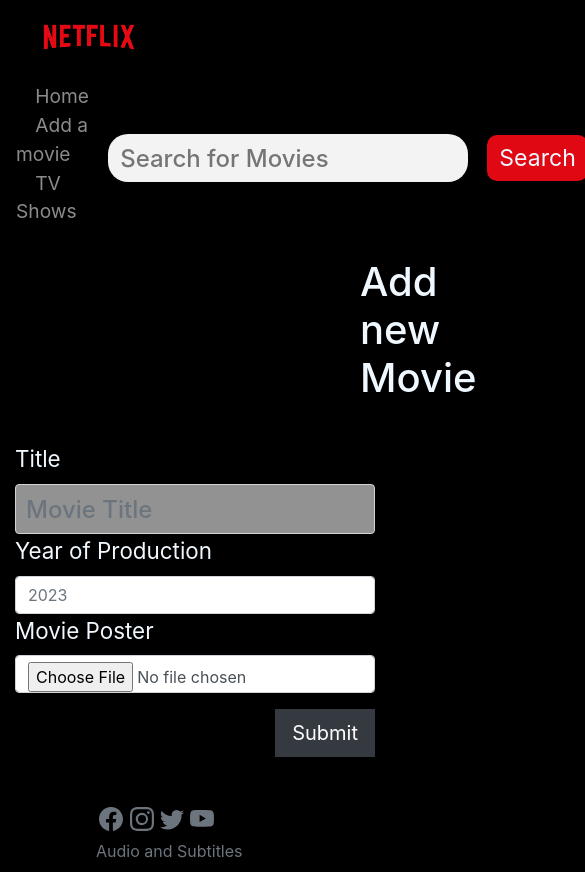
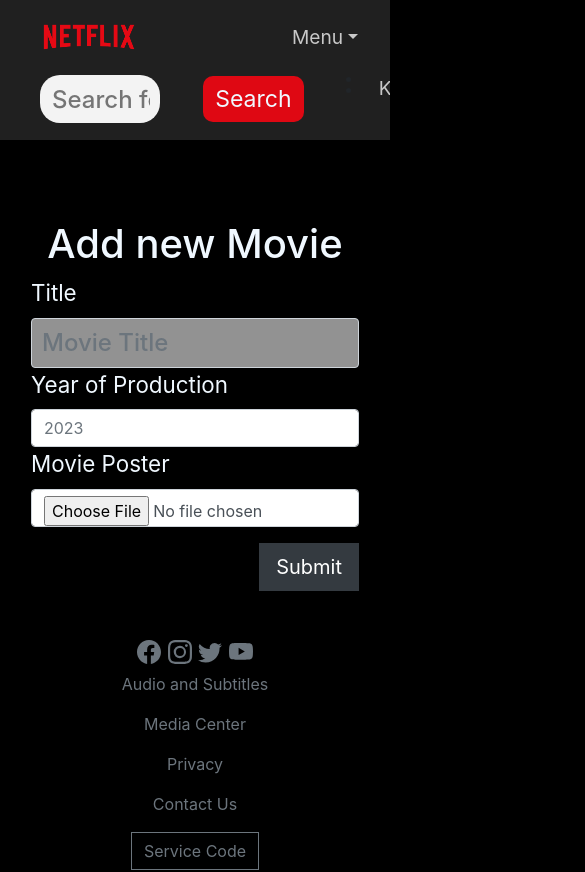
Before and after one commit to rahimov19/epicode-u9-d3-hw, a React (Create React App) app: page /order in a window 390 px wide. Shown: the top 872 px of the page, 585 px wide, since content can reach past the window. Built offline with nearby package versions, Linux system fonts and the light colour scheme.

Commit message:
netflix page done

```diff
--- a/public/index.html
+++ b/public/index.html
@@ -24,7 +24,7 @@
       work correctly both with client-side routing and a non-root public URL.
       Learn how to configure a non-root public URL by running `npm run build`.
     -->
-    <title>React App</title>
+    <title>Netflix Clone App</title>
   </head>
   <body>
     <noscript>You need to enable JavaScript to run this app.</noscript>
--- a/src/App.css
+++ b/src/App.css
@@ -18,9 +18,26 @@
 #orderComponent {
   color: aliceblue;
 }
+.searchH1 {
+  color: #f3f3f3;
+  text-align: center;
+  margin-top: 2em;
+}
 #orderComponent h1 {
-  margin-left: 9em;
-  margin-bottom: 1em;
+  text-align: center;
+  margin-top: 2em;
+}
+.aDropdown {
+  position: relative;
+}
+.dropdown-item:hover {
+  color: transparent;
+}
+.aDropdown div {
+  position: absolute;
+  top: 2.2em;
+  z-index: 999;
+  /* right: 0.5em; */
 }
 .navbar-link {
   margin-inline: 1em;
@@ -130,11 +147,14 @@
   background-color: var(--home-bg-color);
 }
 #searchInput {
-  width: 30%;
+  width: 80%;
   height: 1.7em;
+  min-width: 5em;
+  max-width: 12em;
   border-radius: 20px;
   background-color: #f3f3f3;
   color: #000;
+  margin-inline: 1em;
 }
 .icon {
   margin: 4px 10px;
@@ -161,9 +181,24 @@
 }
 .movie-cover {
   width: 99%;
+  object-fit: contain;
+  height: 16em;
   transition: 0.3s;
   opacity: 0.7;
+  margin-block: 1em;
 }
+.rowMov {
+  height: 18em;
+  overflow: hidden;
+}
+.navbarDiv {
+  background-color: #202020;
+  overflow: hidden;
+}
+.navbar a {
+  color: #c8c8c8 !important;
+}
+
 .movie-cover:hover {
   /* opacity: 1; */
   cursor: pointer;
@@ -253,18 +288,6 @@
   border-radius: 0 10px 0 10px;
 }
 
-/* html
-  body
-  div#root
-  div
-  div.container-fluid
-  div.movie-gallery.m-2
-  div.carousel.slide
-  div.carousel-inner
-  div.carousel-inner.active
-  div.active.carousel-item
-  div.movie-row
-  div#first_row.row */
 .spinner-border,
 .spinnerO {
   margin-inline: auto;
@@ -344,7 +367,7 @@
 }
 .navbar a {
   font-size: 1.2em;
-  color: rgba(139, 139, 139, 1) !important;
+  /* color: rgba(139, 139, 139, 1) !important; */
 }
 #buttondrop {
   background-color: transparent;
--- a/src/Components/BackendModal.jsx
+++ b/src/Components/BackendModal.jsx
@@ -28,7 +28,6 @@
       const endpoint = `${apiUrl}/movies`;
       const response = await fetch(endpoint, options);
       movieId = await response.json();
-      console.log(movieId);
     } catch (error) {
       console.log(error);
     }
@@ -42,14 +41,13 @@
     try {
       const endpoint = `${apiUrl}/files/${movieId.id}/cover`;
       const repsonse = await fetch(endpoint, imageOptions);
-      console.log(repsonse);
     } catch (error) {
       console.log(error);
     }
   };
 
   return (
-    <div id="orderComponent">
+    <div id="orderComponent" className="my-5 mx-3">
       <h1>Add new Movie</h1>
 
       <Container>
--- a/src/Components/Details.jsx
+++ b/src/Components/Details.jsx
@@ -17,7 +17,6 @@
 
 export default function Details() {
   const params = useParams();
-  console.log(params);
 
   const [movie, setMovie] = useState(null);
   const [reviews, setReviews] = useState([]);
@@ -70,10 +69,9 @@
       );
       if (response.ok) {
         let data = await response.json();
-        console.log(data);
+
         setTimeout(() => {
           setMovie(data);
-          console.log(movie);
         }, 3000);
       } else {
         console.log("error");
@@ -88,7 +86,6 @@
       const response = await fetch(endpoint);
       const data = await response.json();
       setReviews(data);
-      console.log(reviews);
     } catch (error) {
       console.log(error);
     }
--- a/src/Components/FooterBar.jsx
+++ b/src/Components/FooterBar.jsx
@@ -5,7 +5,7 @@
   render() {
     return (
       <>
-        <Container fluid className="m-5 px-5">
+        <Container fluid className="text-center px-5">
           <div className="row">
             <div className="col-md-3">
               <ul className="navbar-nav">
--- a/src/Components/MoviesList.jsx
+++ b/src/Components/MoviesList.jsx
@@ -21,10 +21,9 @@
         const filteredData = data.filter(
           (movie) => movie.Type === this.props.par
         );
-        console.log(data);
+
         setTimeout(() => {
           this.setState({ fetchMovies: filteredData });
-          console.log(this.state);
         }, 1000);
       } else {
         console.log("error");
@@ -43,10 +42,17 @@
             <div className="carousel-inner">
               <Carousel.Item className="active">
                 <div className="movie-row">
-                  <Row className="row" id="first_row">
+                  <Row className="row rowMov" id="first_row">
                     {this.state.fetchMovies ? (
                       this.state.fetchMovies.slice(0, 6).map((movie) => (
-                        <Col md={2} key={movie.imdbID}>
+                        <Col
+                          xl={2}
+                          lg={2}
+                          md={3}
+                          sm={4}
+                          xs={12}
+                          key={movie.imdbID}
+                        >
                           <img
                             className="movie-cover"
                             src={movie.Poster}
@@ -85,7 +91,14 @@
                   <Row className="row" id="first_row2">
                     {this.state.fetchMovies ? (
                       this.state.fetchMovies.slice(6, 6).map((movie) => (
-                        <Col md={2} key={movie.imdbID}>
+                        <Col
+                          xl={2}
+                          lg={2}
+                          md={3}
+                          sm={4}
+                          xs={12}
+                          key={movie.imdbID}
+                        >
                           <img
                             className="movie-cover"
                             src={movie.Poster}
--- a/src/Components/Navbar.jsx
+++ b/src/Components/Navbar.jsx
@@ -1,5 +1,5 @@
 import React from "react";
-import { Navbar, Nav, Button } from "react-bootstrap";
+import { Navbar, Nav, Button, NavDropdown } from "react-bootstrap";
 import logo from "./netflix_logo.png";
 import ava from "./avatar.png";
 import { Link, useLocation } from "react-router-dom";
@@ -9,24 +9,29 @@
 
   return (
     <>
-      <Navbar expand="lg">
+      <Navbar expand="lg" className="navbarDiv">
         <div className="container-fluid">
           <Nav.Link className="navbar-brand" href="/">
             <img src={logo} id="logo" alt="logo" />
           </Nav.Link>
-          <Button
-            className="navbar-toggler"
-            type="button"
-            data-bs-toggle="collapse"
-            data-bs-target="#navbarSupportedContent"
-            aria-controls="navbarSupportedContent"
-            aria-expanded="false"
-            aria-label="Toggle navigation"
+          <NavDropdown
+            title="Menu"
+            id="basic-nav-dropdown"
+            className="d-lg-none d-sm-flex aDropdown"
           >
-            <span className="navbar-toggler-icon"></span>
-          </Button>
+            <Link className="navbar-link dropdown-item" to="/">
+              Home
+            </Link>
+            <Link className="navbar-link dropdown-item" to="/order">
+              Add a movie
+            </Link>{" "}
+            <Link className="navbar-link dropdown-item" to="/tv">
+              TV Shows
+            </Link>
+          </NavDropdown>
+
           <div className="collapse navbar-collapse" id="navbarSupportedContent">
-            <ul className="navbar-nav me-auto mb-2 mb-lg-0">
+            <ul className="navbar-nav me-auto mb-2 mb-lg-0 d-lg-flex d-none">
               <li className="nav-item">
                 <Link className="navbar-link" to="/">
                   Home
@@ -43,12 +48,13 @@
                 </Link>
               </li>
             </ul>
+
             <div className="d-flex align-items-center">
               <input
+                className="navbarInput"
                 style={{
                   paddingLeft: "0.5em",
                   height: "2em",
-                  width: "15em",
                 }}
                 type="text"
                 id="searchInput"
@@ -73,10 +79,10 @@
                 </Button>
               </Link>
             </div>
-            <ul className="navbar-nav">
+            <ul className="d-flex justify-content-around">
               <li className="nav-item">
                 <Nav.Link
-                  className="nav-link active"
+                  className="nav-link active d-none d-md-block"
                   aria-current="page"
                   href="index.html"
                 >
@@ -126,10 +132,7 @@
                   </Button>
                   <ul className="dropdown-menu dropdown-menu-dark">
                     <li>
-                      <Nav.Link
-                        className="dropdown-item"
-                        href="http://ubeytdemir.me/netflix-ui/profile.html"
-                      >
+                      <Nav.Link className="dropdown-item">
                         <div className="d-flex align-items-center">
                           <img
                             src="./assets/avatar.png"
--- a/src/Components/SearchPage.jsx
+++ b/src/Components/SearchPage.jsx
@@ -1,11 +1,11 @@
 import React from "react";
-
 import MoviesList from "./MoviesList";
 
 export default function SearchPage({ searchValue }) {
+  const value = searchValue;
   return (
     <div>
-      <h1>HELLOOOOOO</h1>
+      <h1 className="searchH1">Results for {value}</h1>
       <MoviesList search={searchValue} title="Movies" par="movie" />
       <MoviesList search={searchValue} title="Series" par="series" />
     </div>
```
Also changed, not shown: 1 other file (tests, documents, lock files or other folders).
